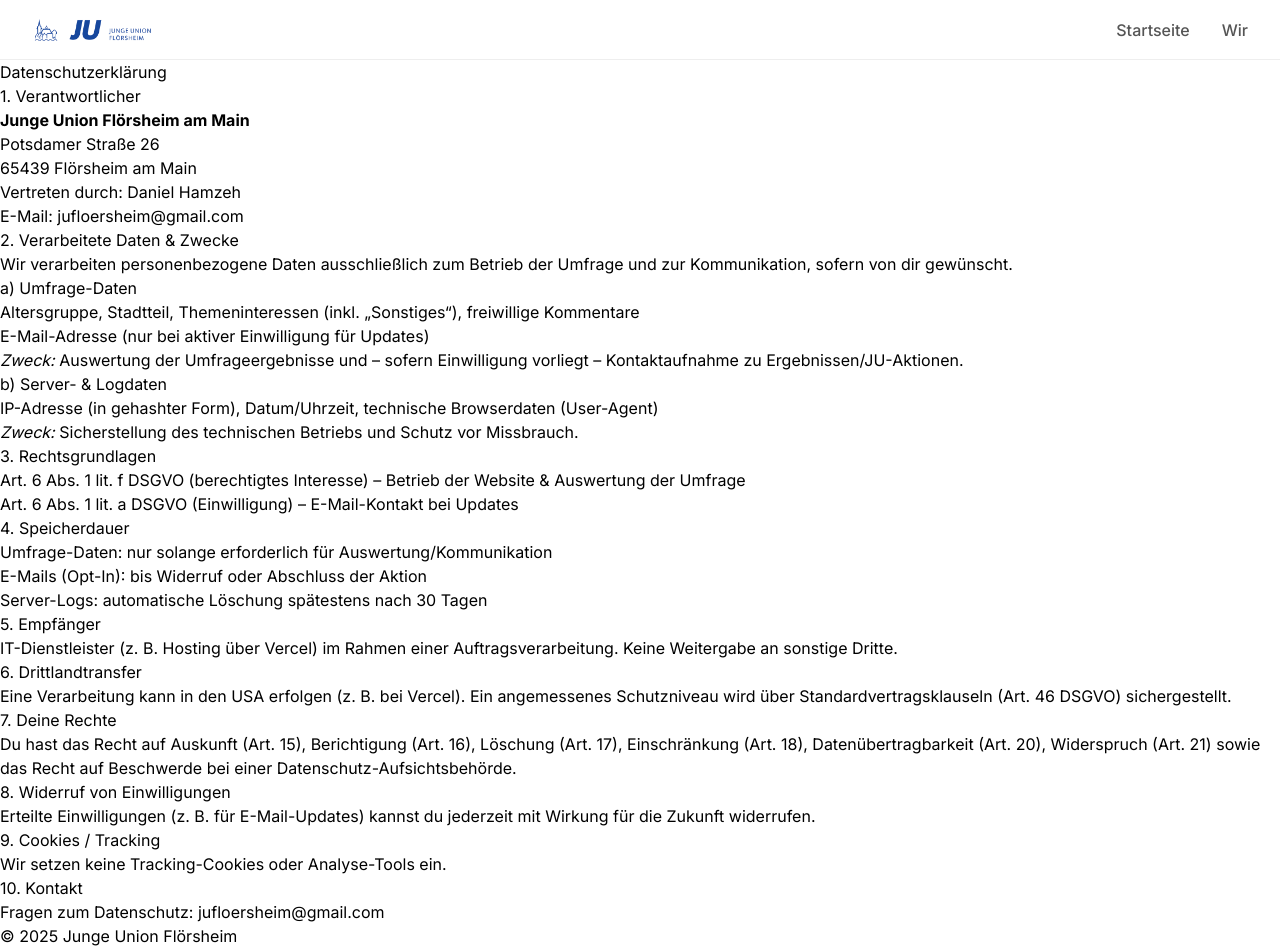
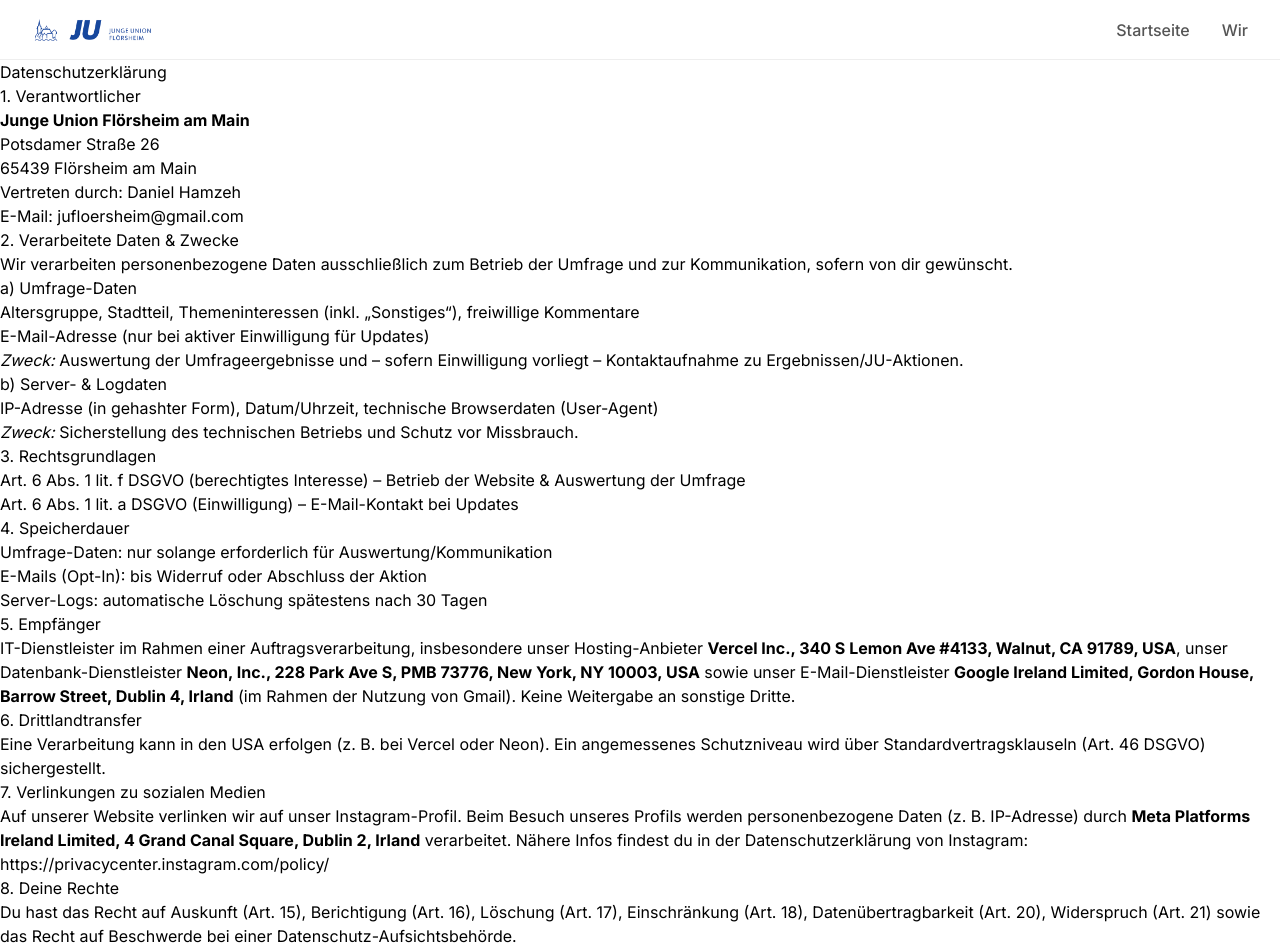
Before and after one commit to AdOnDifference/ju-umfrage-frontend, a Next.js app: page /datenschutz in a window 1280 px wide. Shown: the top 951 px of the page. Built offline with nearby package versions, Linux system fonts and the light colour scheme.

Commit message:
Update Datenschutzerklärung: Neon & Gmail ergänzt, Instagram-Hinweis, TLS

```diff
--- a/app/datenschutz/page.tsx
+++ b/app/datenschutz/page.tsx
@@ -71,33 +71,56 @@ export default function Page() {
 
                 <h2 className="text-xl font-medium mt-6">5. Empfänger</h2>
                 <p>
-                    IT-Dienstleister (z. B. Hosting über Vercel) im Rahmen einer Auftragsverarbeitung. Keine Weitergabe
-                    an sonstige Dritte.
+                    IT-Dienstleister im Rahmen einer Auftragsverarbeitung, insbesondere unser Hosting-Anbieter{" "}
+                    <strong>Vercel Inc., 340 S Lemon Ave #4133, Walnut, CA 91789, USA</strong>, unser
+                    Datenbank-Dienstleister{" "}
+                    <strong>Neon, Inc., 228 Park Ave S, PMB 73776, New York, NY 10003, USA</strong> {" "} sowie unser E-Mail-Dienstleister {" "}
+                    <strong>Google Ireland Limited, Gordon House, Barrow Street, Dublin 4, Irland</strong> {" "}
+                    (im Rahmen der Nutzung von Gmail). Keine Weitergabe an sonstige Dritte.
                 </p>
 
                 <h2 className="text-xl font-medium mt-6">6. Drittlandtransfer</h2>
                 <p>
-                    Eine Verarbeitung kann in den USA erfolgen (z. B. bei Vercel). Ein angemessenes Schutzniveau wird
-                    über Standardvertragsklauseln (Art. 46 DSGVO) sichergestellt.
+                    Eine Verarbeitung kann in den USA erfolgen (z. B. bei Vercel oder Neon). Ein angemessenes
+                    Schutzniveau wird über Standardvertragsklauseln (Art. 46 DSGVO) sichergestellt.
                 </p>
 
-                <h2 className="text-xl font-medium mt-6">7. Deine Rechte</h2>
+                <h2 className="text-xl font-medium mt-6">7. Verlinkungen zu sozialen Medien</h2>
+                <p>
+                    Auf unserer Website verlinken wir auf unser Instagram-Profil. Beim Besuch unseres Profils werden
+                    personenbezogene Daten (z. B. IP-Adresse) durch{" "}
+                    <strong>Meta Platforms Ireland Limited, 4 Grand Canal Square, Dublin 2, Irland</strong>{" "}
+                    verarbeitet. Nähere Infos findest du in der Datenschutzerklärung von Instagram:{" "}
+                    <a
+                        href="https://privacycenter.instagram.com/policy/"
+                        target="_blank"
+                        rel="noopener noreferrer"
+                        className="text-blue-600 underline"
+                    >
+                        https://privacycenter.instagram.com/policy/
+                    </a>
+                </p>
+
+                <h2 className="text-xl font-medium mt-6">8. Deine Rechte</h2>
                 <p>
                     Du hast das Recht auf Auskunft (Art. 15), Berichtigung (Art. 16), Löschung (Art. 17),
                     Einschränkung (Art. 18), Datenübertragbarkeit (Art. 20), Widerspruch (Art. 21) sowie das Recht auf
                     Beschwerde bei einer Datenschutz-Aufsichtsbehörde.
                 </p>
 
-                <h2 className="text-xl font-medium mt-6">8. Widerruf von Einwilligungen</h2>
+                <h2 className="text-xl font-medium mt-6">9. Widerruf von Einwilligungen</h2>
                 <p>
                     Erteilte Einwilligungen (z. B. für E-Mail-Updates) kannst du jederzeit mit Wirkung für die Zukunft
                     widerrufen.
                 </p>
 
-                <h2 className="text-xl font-medium mt-6">9. Cookies / Tracking</h2>
-                <p>Wir setzen keine Tracking-Cookies oder Analyse-Tools ein.</p>
+                <h2 className="text-xl font-medium mt-6">10. Cookies / Tracking</h2>
+                <p>
+                    Wir setzen keine Tracking-Cookies oder Analyse-Tools ein. Die Übertragung deiner Daten erfolgt
+                    verschlüsselt (TLS/SSL).
+                </p>
 
-                <h2 className="text-xl font-medium mt-6">10. Kontakt</h2>
+                <h2 className="text-xl font-medium mt-6">11. Kontakt</h2>
                 <p>Fragen zum Datenschutz: jufloersheim@gmail.com</p>
             </div>
         </div>
```
